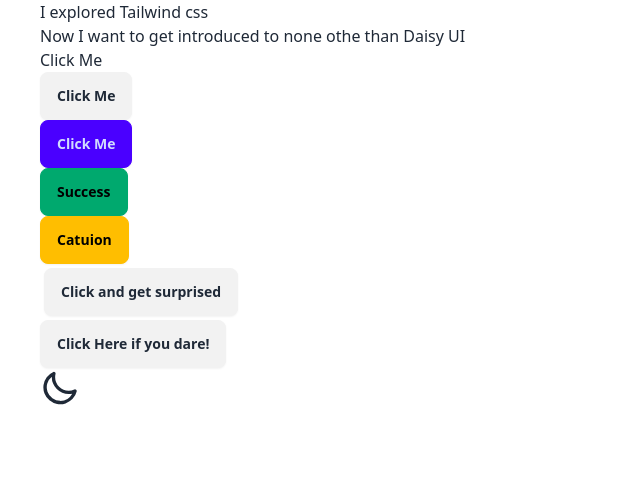
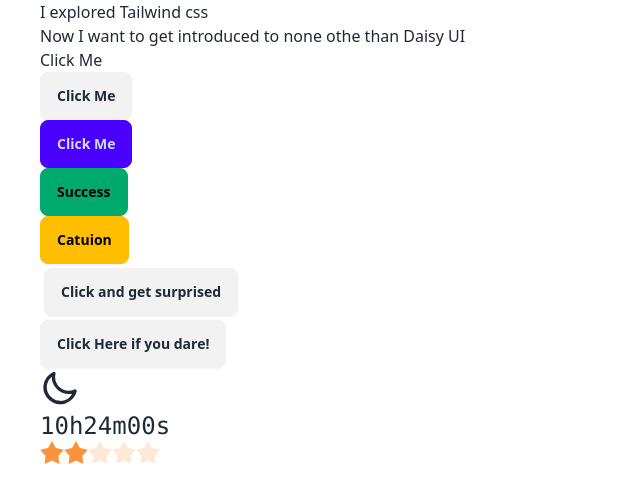
Before and after one commit to mahidulkabir/Intro-to-daisy-ui-1.0, a plain HTML site: page index.html in a window 1280 px wide. Shown: the whole page, without its empty margins (0-640 px from the left). Drawn offline with nearby package versions, Linux system fonts and the light colour scheme.

Commit message:
added a lot of fun stuff

```diff
--- a/index.html
+++ b/index.html
@@ -1,30 +1,34 @@
 <!DOCTYPE html>
 <html lang="en">
   <head>
-    <meta charset="UTF-8">
-    <meta name="viewport" content="width=device-width, initial-scale=1.0">
-    <link href="https://cdn.jsdelivr.net/npm/daisyui@4.12.14/dist/full.min.css" rel="stylesheet" type="text/css" />
+    <meta charset="UTF-8" />
+    <meta name="viewport" content="width=device-width, initial-scale=1.0" />
+    <link
+      href="https://cdn.jsdelivr.net/npm/daisyui@4.12.14/dist/full.min.css"
+      rel="stylesheet"
+      type="text/css"
+    />
     <script src="https://cdn.tailwindcss.com"></script>
-    <title>Daisy UI introduction
-
-    </title>
+    <title>Daisy UI introduction</title>
   </head>
   <body class="mx-10">
     <header></header>
     <main>
       <h1>I explored Tailwind css</h1>
       <p>Now I want to get introduced to none othe than Daisy UI</p>
-        <button> Click Me </button><br>
-        <button class="btn "> Click Me </button><br>
-        <button class="btn btn-primary"> Click Me </button><br>
-        <button class="btn btn-success"> Success </button><br>
-        <button class="btn btn-warning"> Catuion</button>
+      <button>Click Me</button><br />
+      <button class="btn">Click Me</button><br />
+      <button class="btn btn-primary">Click Me</button><br />
+      <button class="btn btn-success">Success</button><br />
+      <button class="btn btn-warning">Catuion</button>
 
       <!-- This is for button section  -->
       <section>
         <details class="dropdown">
           <summary class="btn m-1">Click and get surprised</summary>
-                <ul class="menu dropdown-content bg-base-100 rounded-box z-[1] w-52 p-2 shadow">
+          <ul
+            class="menu dropdown-content bg-base-100 rounded-box z-[1] w-52 p-2 shadow"
+          >
             <li><a>ha Haaa</a></li>
             <li><a>H HIII</a></li>
           </ul>
@@ -33,11 +37,16 @@
       <!-- this is called modal -->
       <section>
         <!-- Open the modal using ID.showModal() method -->
-<button class="btn" onclick="my_modal_1.showModal()">Click Here if you dare!</button>
+        <button class="btn" onclick="my_modal_1.showModal()">
+          Click Here if you dare!
+        </button>
         <dialog id="my_modal_1" class="modal">
           <div class="modal-box">
             <h3 class="text-lg font-bold">Hello!</h3>
-    <p class="py-4">Press ESC key or click the button below to close. Isn't That awesom!! </p>
+            <p class="py-4">
+              Press ESC key or click the button below to close. Isn't That
+              awesom!!
+            </p>
             <div class="modal-action">
               <form method="dialog">
                 <!-- if there is a button in form, it will close the modal -->
@@ -47,7 +56,6 @@
           </div>
         </dialog>
       </section>
-
 
       <!-- this is night mode and light mode swap section  -->
       <section>
@@ -59,22 +67,51 @@
           <svg
             class="swap-on h-10 w-10 fill-current"
             xmlns="http://www.w3.org/2000/svg"
-                  viewBox="0 0 24 24">
+            viewBox="0 0 24 24"
+          >
             <path
-                    d="M5.64,17l-.71.71a1,1,0,0,0,0,1.41,1,1,0,0,0,1.41,0l.71-.71A1,1,0,0,0,5.64,17ZM5,12a1,1,0,0,0-1-1H3a1,1,0,0,0,0,2H4A1,1,0,0,0,5,12Zm7-7a1,1,0,0,0,1-1V3a1,1,0,0,0-2,0V4A1,1,0,0,0,12,5ZM5.64,7.05a1,1,0,0,0,.7.29,1,1,0,0,0,.71-.29,1,1,0,0,0,0-1.41l-.71-.71A1,1,0,0,0,4.93,6.34Zm12,.29a1,1,0,0,0,.7-.29l.71-.71a1,1,0,1,0-1.41-1.41L17,5.64a1,1,0,0,0,0,1.41A1,1,0,0,0,17.66,7.34ZM21,11H20a1,1,0,0,0,0,2h1a1,1,0,0,0,0-2Zm-9,8a1,1,0,0,0-1,1v1a1,1,0,0,0,2,0V20A1,1,0,0,0,12,19ZM18.36,17A1,1,0,0,0,17,18.36l.71.71a1,1,0,0,0,1.41,0,1,1,0,0,0,0-1.41ZM12,6.5A5.5,5.5,0,1,0,17.5,12,5.51,5.51,0,0,0,12,6.5Zm0,9A3.5,3.5,0,1,1,15.5,12,3.5,3.5,0,0,1,12,15.5Z" />
+              d="M5.64,17l-.71.71a1,1,0,0,0,0,1.41,1,1,0,0,0,1.41,0l.71-.71A1,1,0,0,0,5.64,17ZM5,12a1,1,0,0,0-1-1H3a1,1,0,0,0,0,2H4A1,1,0,0,0,5,12Zm7-7a1,1,0,0,0,1-1V3a1,1,0,0,0-2,0V4A1,1,0,0,0,12,5ZM5.64,7.05a1,1,0,0,0,.7.29,1,1,0,0,0,.71-.29,1,1,0,0,0,0-1.41l-.71-.71A1,1,0,0,0,4.93,6.34Zm12,.29a1,1,0,0,0,.7-.29l.71-.71a1,1,0,1,0-1.41-1.41L17,5.64a1,1,0,0,0,0,1.41A1,1,0,0,0,17.66,7.34ZM21,11H20a1,1,0,0,0,0,2h1a1,1,0,0,0,0-2Zm-9,8a1,1,0,0,0-1,1v1a1,1,0,0,0,2,0V20A1,1,0,0,0,12,19ZM18.36,17A1,1,0,0,0,17,18.36l.71.71a1,1,0,0,0,1.41,0,1,1,0,0,0,0-1.41ZM12,6.5A5.5,5.5,0,1,0,17.5,12,5.51,5.51,0,0,0,12,6.5Zm0,9A3.5,3.5,0,1,1,15.5,12,3.5,3.5,0,0,1,12,15.5Z"
+            />
           </svg>
 
           <!-- moon icon -->
           <svg
             class="swap-off h-10 w-10 fill-current"
             xmlns="http://www.w3.org/2000/svg"
-                  viewBox="0 0 24 24">
+            viewBox="0 0 24 24"
+          >
             <path
-                    d="M21.64,13a1,1,0,0,0-1.05-.14,8.05,8.05,0,0,1-3.37.73A8.15,8.15,0,0,1,9.08,5.49a8.59,8.59,0,0,1,.25-2A1,1,0,0,0,8,2.36,10.14,10.14,0,1,0,22,14.05,1,1,0,0,0,21.64,13Zm-9.5,6.69A8.14,8.14,0,0,1,7.08,5.22v.27A10.15,10.15,0,0,0,17.22,15.63a9.79,9.79,0,0,0,2.1-.22A8.11,8.11,0,0,1,12.14,19.73Z" />
+              d="M21.64,13a1,1,0,0,0-1.05-.14,8.05,8.05,0,0,1-3.37.73A8.15,8.15,0,0,1,9.08,5.49a8.59,8.59,0,0,1,.25-2A1,1,0,0,0,8,2.36,10.14,10.14,0,1,0,22,14.05,1,1,0,0,0,21.64,13Zm-9.5,6.69A8.14,8.14,0,0,1,7.08,5.22v.27A10.15,10.15,0,0,0,17.22,15.63a9.79,9.79,0,0,0,2.1-.22A8.11,8.11,0,0,1,12.14,19.73Z"
+            />
           </svg>
         </label>
       </section>
+      <!-- THis is a countdown section for fun  -->
+      <section>
+        <span class="countdown font-mono text-2xl">
+          <span style="--value: 10"></span>
+          h
+          <span style="--value: 24"></span>
+          m
+          <span style="--value:${counter};"></span>
+          s
+        </span>
+      </section>
+      <!-- This is for rating system  -->
+       <section>
+        <div class="rating">
+            <input type="radio" name="rating-2" class="mask mask-star-2 bg-orange-400" />
+            <input
+              type="radio"
+              name="rating-2"
+              class="mask mask-star-2 bg-orange-400"
+              checked="checked" />
+            <input type="radio" name="rating-2" class="mask mask-star-2 bg-orange-400" />
+            <input type="radio" name="rating-2" class="mask mask-star-2 bg-orange-400" />
+            <input type="radio" name="rating-2" class="mask mask-star-2 bg-orange-400" />
+          </div>
+       </section>
     </main>
-    <footer> </footer>
+    <footer></footer>
   </body>
 </html>
```
Lines whose indentation alone changed are shown as unchanged.
